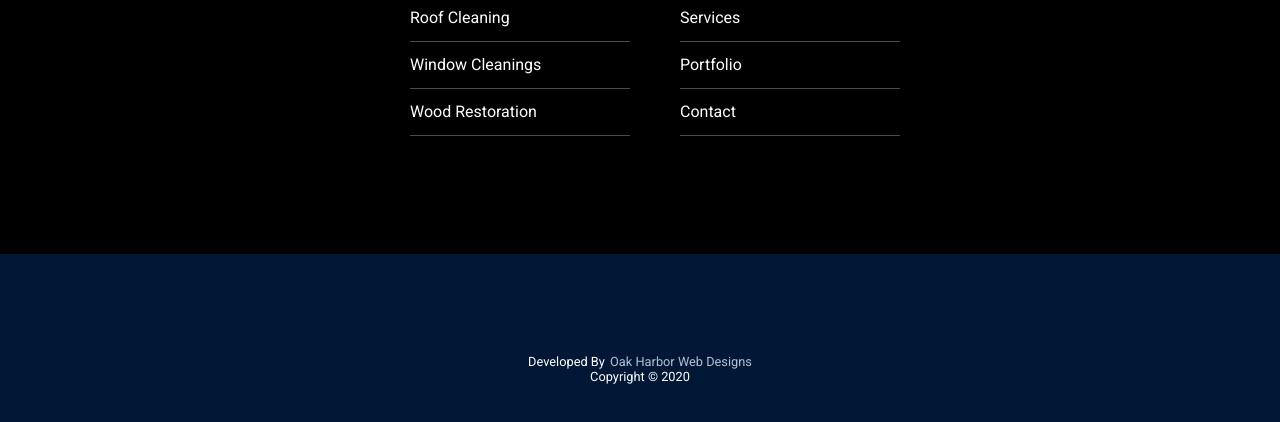
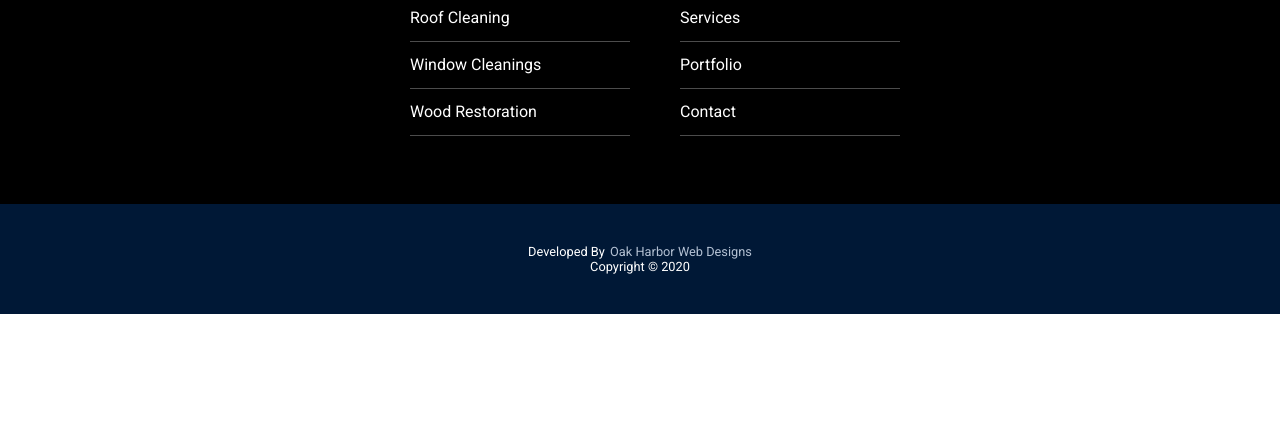
Before and after one commit to OakHarbor/Integrity-Power-Washing, a plain HTML site: page index.html in a window 1280 px wide. Shown: the part 2448-2870 px from the top of the page. After the commit the page ends 2762 px from the top, so only its background shows below. Drawn offline with nearby package versions, Linux system fonts and the light colour scheme; files whose address does not match are found by name.

Commit message:
fixed footer spacing

```diff
--- a/css/core-styles.css
+++ b/css/core-styles.css
@@ -1246,8 +1246,7 @@ footer p {
     }
 
 	.branding {
-        margin-top: 50px;
-        padding-top: 100px;
+        padding-top: 40px;
     }
 
     .brnd {
```
